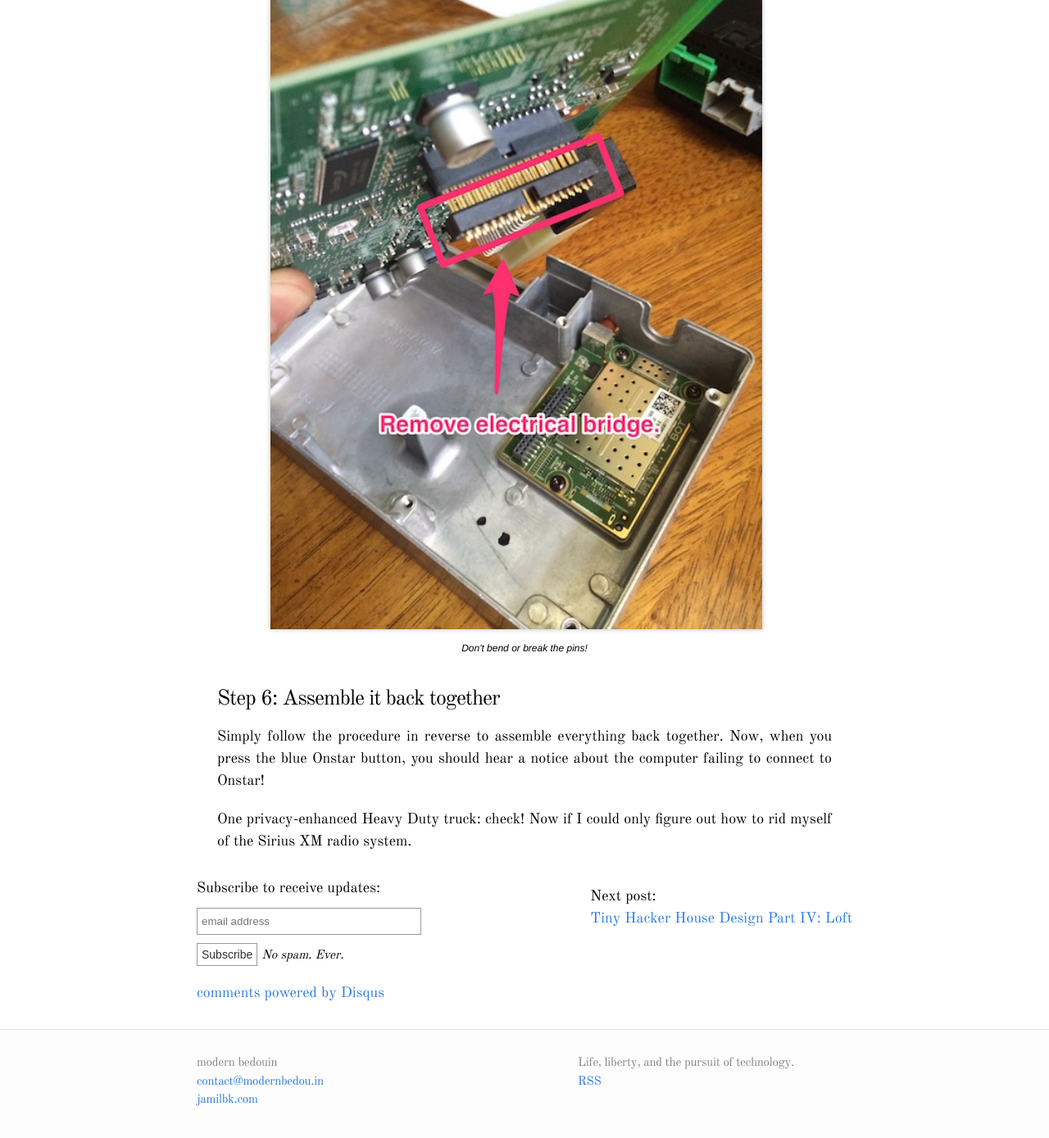
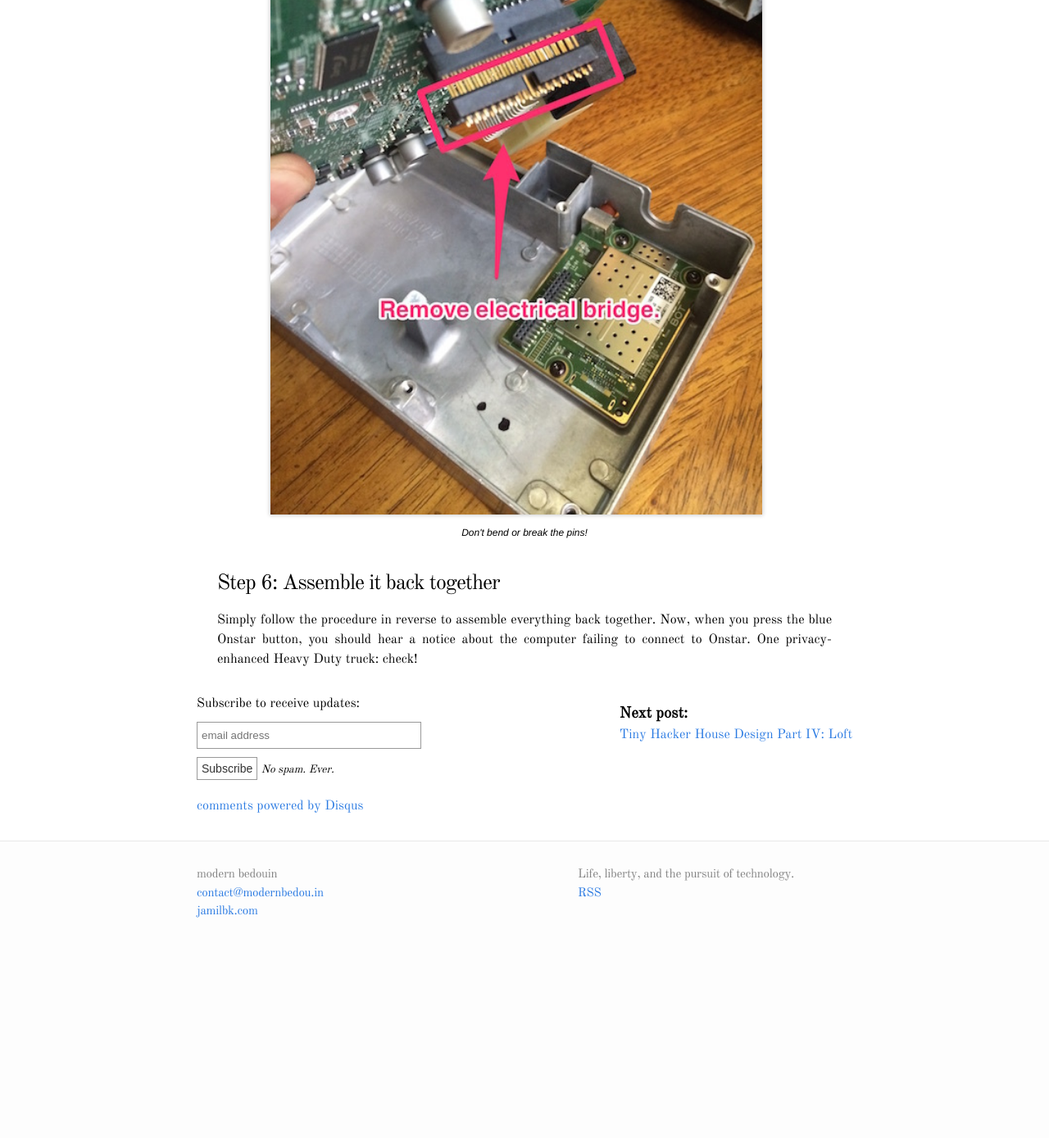
Before and after one commit to jamilbk/modernbedou.in, a Jekyll site: the page built from _posts/2014-11-11-how-to-disable-onstar.markdown, in a window 1280 px wide and 1400 px high, scrolled down 5264 px. Shown: the top 1389 px of the window at 82% size. Built offline with Jekyll 4.4.1, drawn with Linux system fonts in a browser that asks for light colours; comment, search, counter and statistics services are not loaded; after the commit the page ends 6434 px from its top, so only the background shows below that.

Commit message:
remove heading size override

```diff
--- a/_posts/2014-11-11-how-to-disable-onstar.markdown
+++ b/_posts/2014-11-11-how-to-disable-onstar.markdown
@@ -124,7 +124,5 @@
 
 Simply follow the procedure in reverse to assemble everything back together.
 Now, when you press the blue Onstar button, you should hear a notice about the
-computer failing to connect to Onstar!
-
-One privacy-enhanced Heavy Duty truck: check! Now if I could only figure out
-how to rid myself of the Sirius XM radio system.
+computer failing to connect to Onstar. One privacy-enhanced Heavy Duty truck:
+check!
--- a/css/main.css
+++ b/css/main.css
@@ -16,7 +16,7 @@
   background-color: #fdfdfd;
 }
 
-h1, h2, h3, h4, h5, h6 { font-size: 100%; font-weight: 400; }
+/* h1, h2, h3, h4, h5, h6 { font-size: 100%; font-weight: 400; } */
 
 a         { color: #2a7ae2; text-decoration: none; }
 a:hover   { color: #000; text-decoration: underline; }
--- a/css/modernbedouin.css
+++ b/css/modernbedouin.css
@@ -1,6 +1,5 @@
 body {
   font-family: "Old Standard TT", serif;
-  font-size: 18px;
 }
 
 .post-content p {
@@ -103,8 +102,6 @@
   background-color: #333;
 }
 
-
-
 #mc_embed_signup input {
   border: 1px solid #999;
   -webkit-appearance: none;
```
